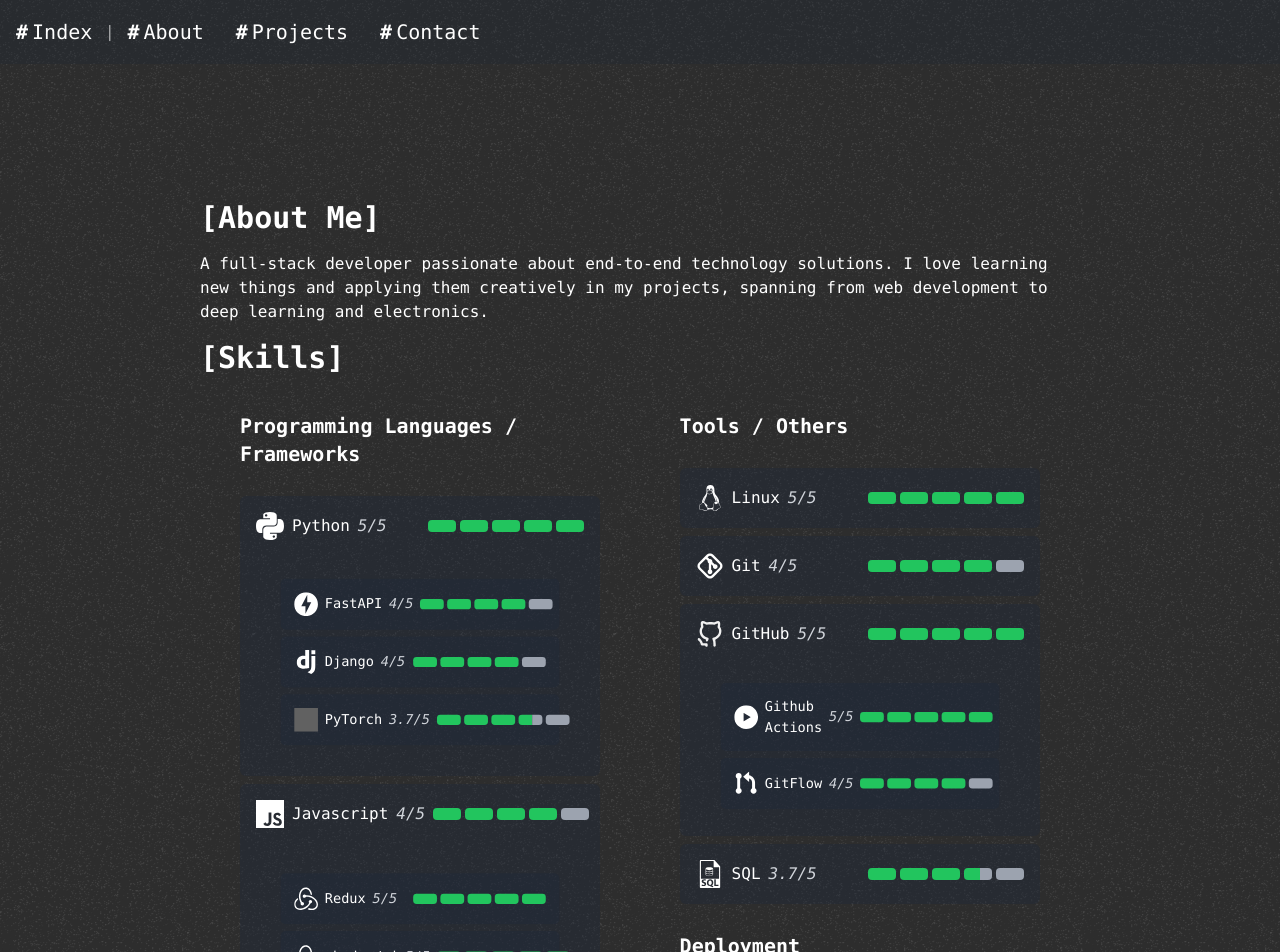
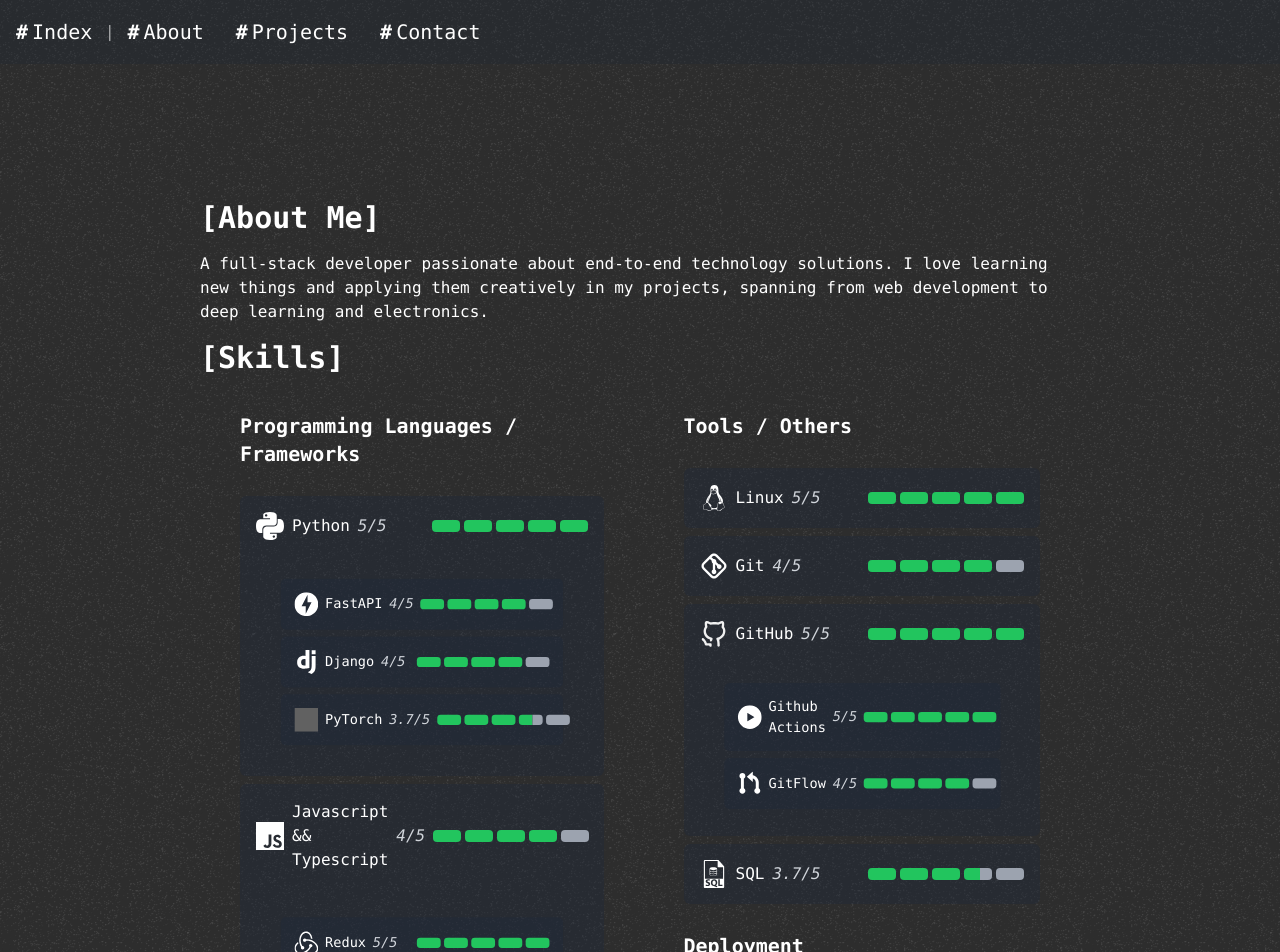
Before and after one commit to alberto-abarzua/portfolio, a React (Vite) app: page /about in a window 1280 px wide. Shown: the top 952 px of the page. Built offline with nearby package versions, Linux system fonts and the light colour scheme; grey boxes are pictures that could not be loaded.

Commit message:
chore: Update skills

```diff
--- a/src/routes/about.jsx
+++ b/src/routes/about.jsx
@@ -23,7 +23,7 @@
 import LinuxSvg from '@/assets/svgs/linux.svg';
 const About = () => {
     return (
-        <div className="duration-[350] text-white flex h-full w-full flex-col justify-center p-2 font-mono ease-in animate-in fade-in  lg:w-3/4 lg:p-10">
+        <div className="duration-[350] flex h-full w-full flex-col justify-center p-2 font-mono text-white ease-in animate-in fade-in  lg:w-3/4 lg:p-10">
             <h2 className="my-4 mt-20 text-3xl font-bold ">[About Me]</h2>
             <p>
                 A full-stack developer passionate about end-to-end technology solutions. I love
@@ -41,7 +41,7 @@
                         <SkillSet label="Django" svg={DjangoSvg} score={4}></SkillSet>
                         <SkillSet label="PyTorch" svg={PyTorchSvg} score={3.7}></SkillSet>
                     </SkillSet>
-                    <SkillSet label="Javascript" svg={JsSvg} score={4}>
+                    <SkillSet label="Javascript && Typescript" svg={JsSvg} score={4}>
                         <SkillSet label="Redux" svg={ReduxSvg} score={5}></SkillSet>
                         <SkillSet label="shadcn/ui" svg={ReduxSvg} score={5}></SkillSet>
                         <SkillSet label="Tailwind CSS" svg={TailwindSvg} score={5}></SkillSet>
```
